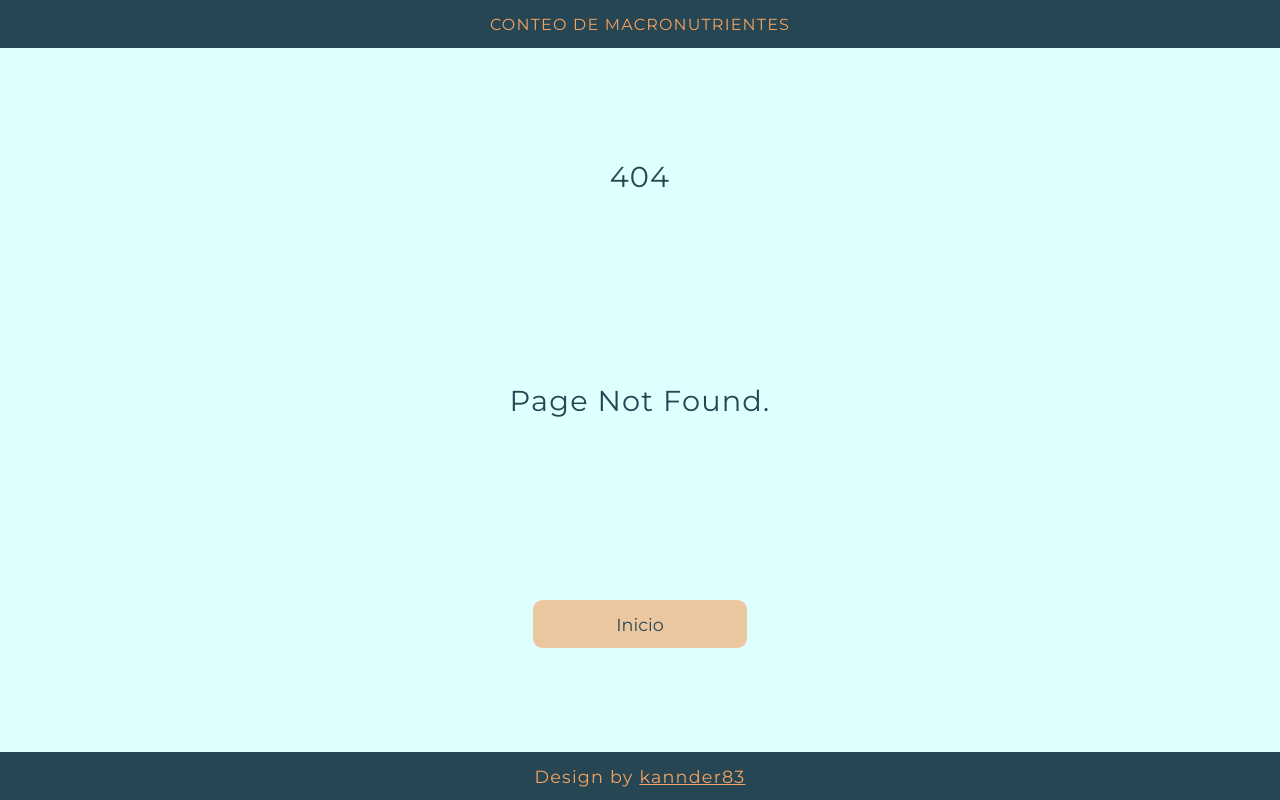
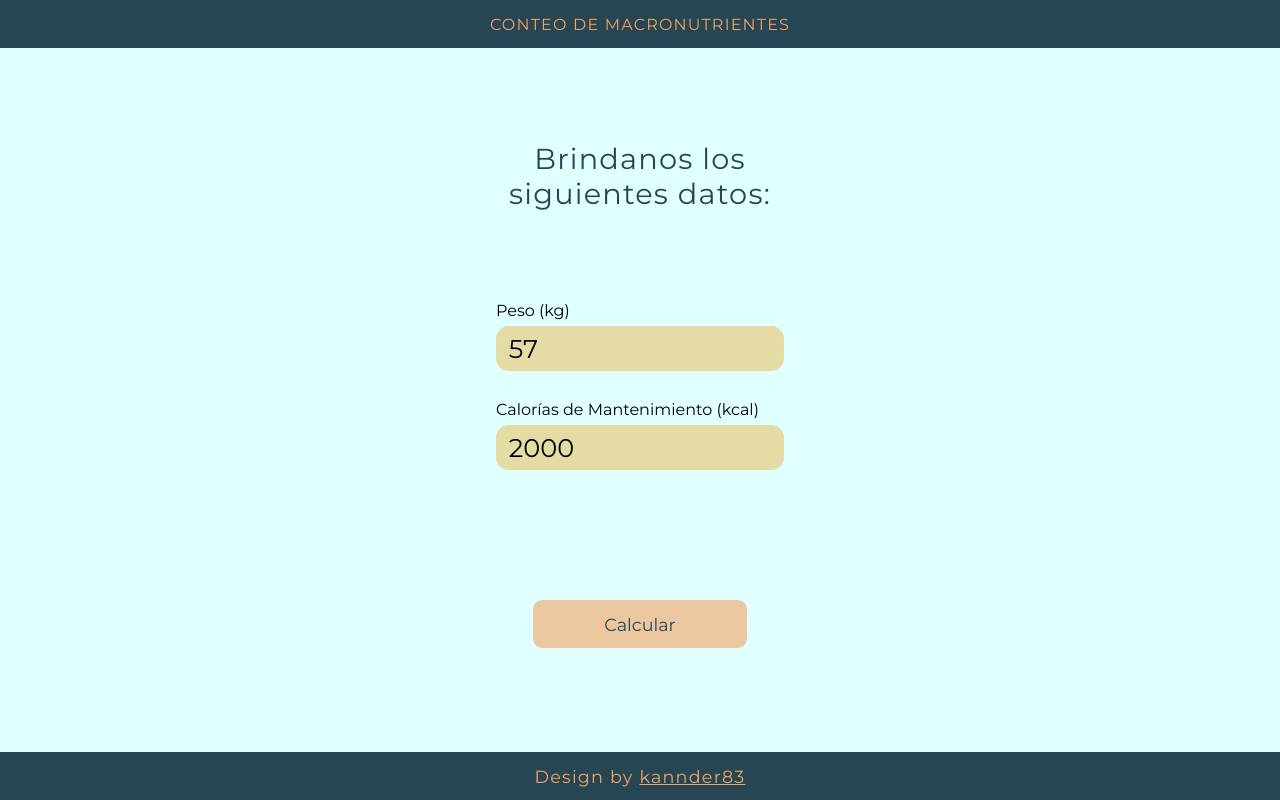
Before and after one commit to kannder83/macronutrient-count, a React (Create React App) app: page /portfolio/macronutrientes/ in a window 1280 px wide. Before the commit this address had no page. Built offline with nearby package versions, Linux system fonts and the light colour scheme.

Commit message:
Changed home in package.json and index

```diff
--- a/package.json
+++ b/package.json
@@ -12,6 +12,7 @@
     "react-scripts": "4.0.3",
     "web-vitals": "^1.1.2"
   },
+  "homepage": "./",
   "scripts": {
     "start": "react-scripts start",
     "build": "react-scripts build",
--- a/src/App.js
+++ b/src/App.js
@@ -25,11 +25,11 @@ function App() {
             setWeight={setWeight}
             calories={calories}
             setCalories={setCalories}
-            page="/objetive"
+            page="/objective"
             link_text="Calcular"
           />
         </Route>
-        <Route path="/objetive">
+        <Route path="/objective">
           <Objective
             main_title="¿Cuál es tu objetivo?"
             page="/"
--- a/src/index.js
+++ b/src/index.js
@@ -6,7 +6,7 @@ import { BrowserRouter as Router, Route } from "react-router-dom";
 
 ReactDOM.render(
   <React.StrictMode>
-    <Router>
+    <Router basename="/portfolio/macronutrientes/">
       <Route path="/" component={App} />
     </Router>
   </React.StrictMode>,
```
